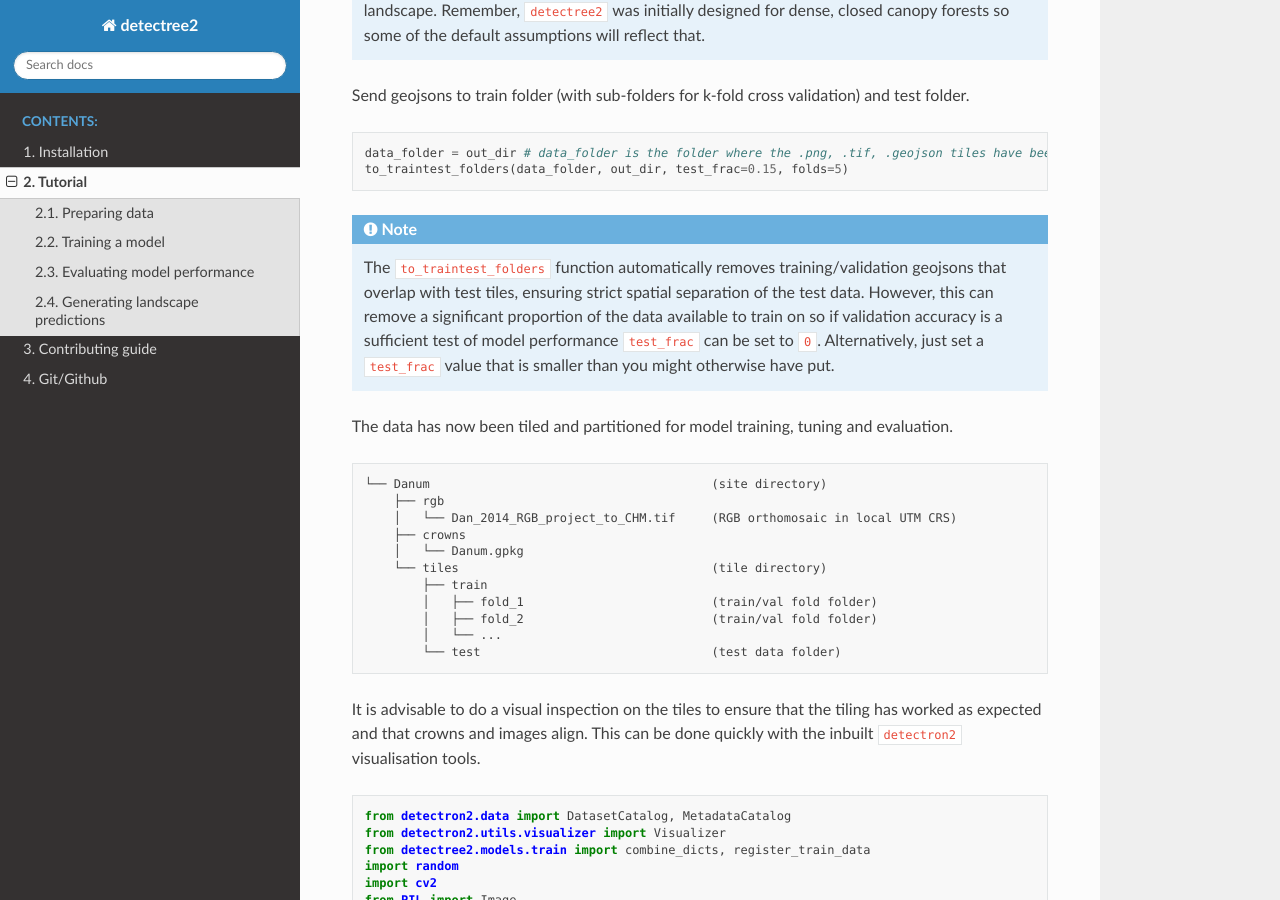
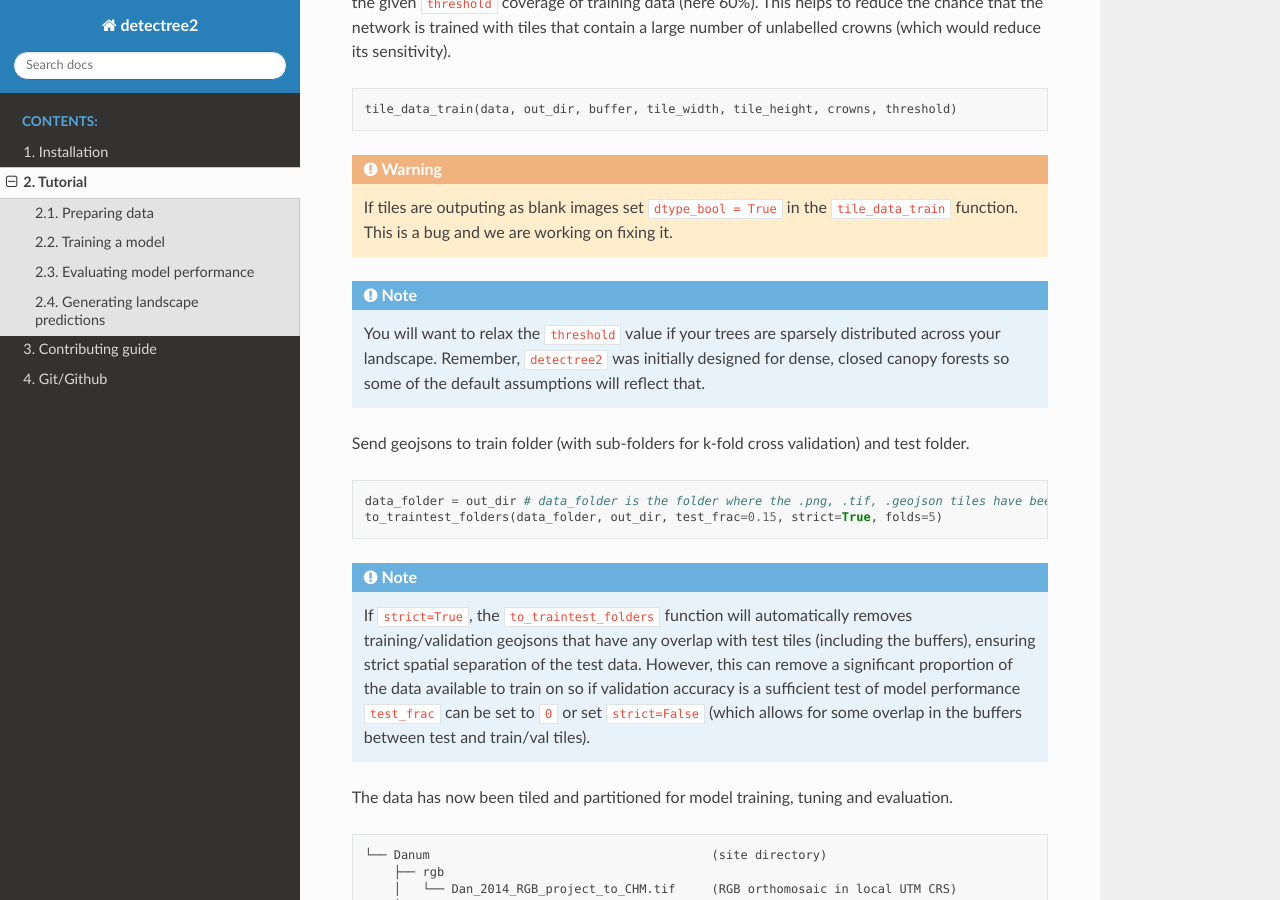
Before and after one commit to PatBall1/detectree2, a Sphinx documentation site: the page built from docs/source/tutorial.rst, in a window 1280 px wide and 900 px high, scrolled down 2426 px. Built offline with Sphinx 7.4.7 and the Read the Docs theme 2.0.0, drawn with Linux system fonts in a browser that asks for light colours; pages that are not in the unit, such as notebooks, are missing from menus; some of the changed text lies outside the part shown.

Commit message:
changes to to_traintest_folders function (#109)
* changes to to_traintest_folders function

* flake8 changes

```diff
--- a/docs/source/tutorial.rst
+++ b/docs/source/tutorial.rst
@@ -19,9 +19,15 @@
 corresponding tree crown polgons that are readable by Geopandas
 (e.g. ``<crowns_polygon>.gpkg``, ``<crowns_polygon>.shp``). For the best
 results, manual crowns should be supplied as dense clusters rather than
-sparsely scattered across in the landscape
+sparsely scattered across in the landscape. See below for an example of the
+required input crowns and image.
 
+.. image:: ../../report/figures/Danum_example_data.png
+   :width: 400
+   :alt: Example Danum training data
+   :align: center
 
+|
 If you would just like to make predictions on an orthomosaic with a pre-trained
 model from the ``model_garden``, skip to part 4 (Generating landscape predictions).
 
@@ -119,13 +125,14 @@
 .. code-block:: python
 
    data_folder = out_dir # data_folder is the folder where the .png, .tif, .geojson tiles have been stored
-   to_traintest_folders(data_folder, out_dir, test_frac=0.15, folds=5)
+   to_traintest_folders(data_folder, out_dir, test_frac=0.15, strict=True, folds=5)
 
 .. note::
-   The ``to_traintest_folders`` function automatically removes training/validation geojsons that overlap with test
-   tiles, ensuring strict spatial separation of the test data. However, this can remove a significant proportion of the
-   data available to train on so if validation accuracy is a sufficient test of model performance ``test_frac`` can be
-   set to ``0``. Alternatively, just set a ``test_frac`` value that is smaller than you might otherwise have put.
+   If ``strict=True``, the ``to_traintest_folders`` function will automatically removes training/validation geojsons
+   that have any overlap with test tiles (including the buffers), ensuring strict spatial separation of the test data.
+   However, this can remove a significant proportion of the data available to train on so if validation accuracy is a
+   sufficient test of model performance ``test_frac`` can be set to ``0`` or set ``strict=False`` (which allows for
+   some overlap in the buffers between test and train/val tiles).
 
 
 The data has now been tiled and partitioned for model training, tuning and evaluation.
```
Also changed, not shown: 2 other files.
